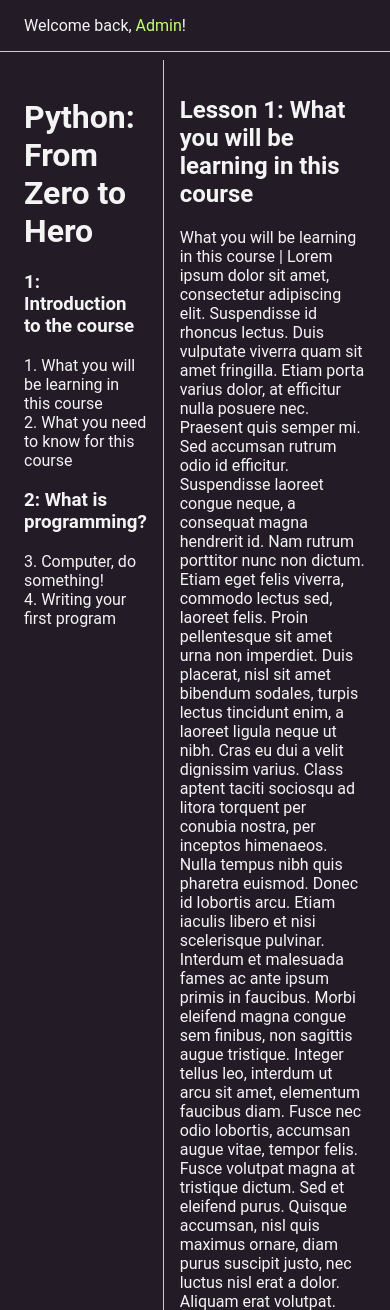
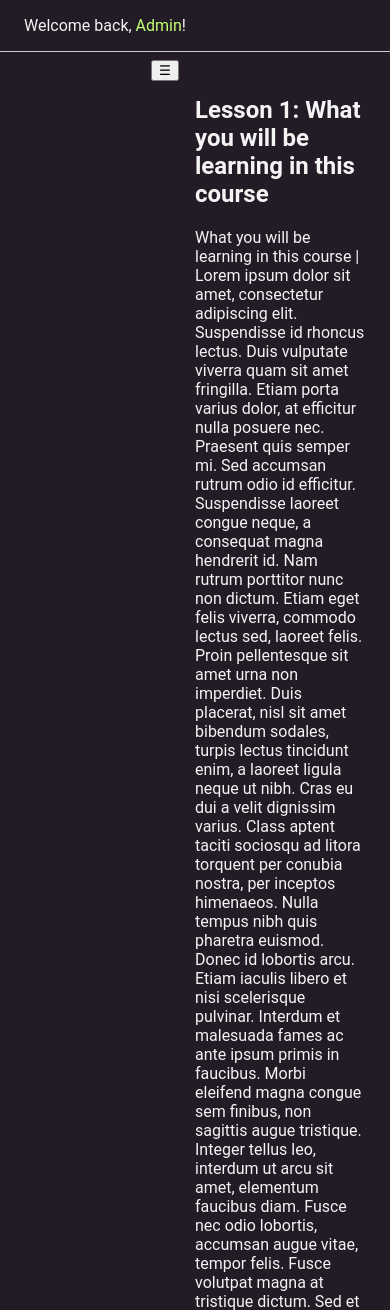
Before and after one commit to The-Digital-Dilemma/GetIT, a Django app: page /courses/1/ in a window 390 px wide. Shown: the part 50-1360 px from the top of the page. Run offline with Django 4.2, Linux system fonts and the light colour scheme; a user stored in the database is signed in; data comes from the database, SQL or seed files in the repository; both versions use the stored data as it was after the commit.

Commit message:
course details hamburger tempt menu 1

```diff
--- a/GetIT/courses/templates/courses/course_details.html
+++ b/GetIT/courses/templates/courses/course_details.html
@@ -1,5 +1,8 @@
 {% extends "base.html" %} {% block content %} {% if course.chapter_set.all %}
 <div class="course-details-container">
+  <div class="toggle-sidebar">
+    <button class="sidebar-toggle-button">&#9776;</button>
+  </div>
   <div class="sidebar">
     <h1>{{ course.title }}</h1>
     {% for chapter in course.chapter_set.all %}
@@ -12,13 +15,14 @@
     ><br />
     {% endfor %} {% endfor %}
   </div>
-  {% else %}
-  <div class="coming-soon-container">
-    <h2>{{ course.title }}</h2>
-    <div class="coming-soon">
-      <p>content coming soon</p>
-    </div>
+</div>
+{% else %}
+<div class="coming-soon-container">
+  <h2>{{ course.title }}</h2>
+  <div class="coming-soon">
+    <p>content coming soon</p>
   </div>
+
   {% endif %}
   <div class="lesson-content">
     {% if lesson %}
--- a/GetIT/static/css/style.css
+++ b/GetIT/static/css/style.css
@@ -623,10 +623,18 @@
 /* COURSE DETAILS AND LESSON CONTENT SECTION */
 
 /* Red border is for testing purposes */
+.toggle-sidebar {
+  display: none;
+}
 .course-details-container {
   flex: 1;
+  position: relative;
   display: flex;
+  flex-direction: column;
   justify-content: space-between;
+}
+.couses-details-box {
+  flex-direction: row;
 }
 .sidebar {
   flex: 1;
@@ -674,9 +682,6 @@
     border: 1px solid var(--primary-color);
     border-radius: 8px;
   }
-  .hamburger-button.active {
-    content: "x";
-  }
   .navigation-menu.active {
     display: flex; /* Show the menu when the button is clicked */
     flex-direction: column;
@@ -713,6 +718,25 @@
   .welcome-content-who {
     justify-content: center;
   }
+  /* COURSE DETAILS AND LESSON CONTENT SECTION  FOR RESPONSIVE*/
+
+  .toggle-sidebar {
+    display: flex;
+    justify-content: flex-end;
+  }
+  .sidebar {
+    display: none;
+    flex: 1;
+    padding: 1em;
+    border-right: 1px solid var(--border-color);
+  }
+  .show-sidebar .sidebar {
+    display: flex;
+    flex-direction: column;
+  }
+  .lesson-content {
+    flex: 1;
+  }
 }
 @media (max-width: 420px) {
   .profile-container {
--- a/GetIT/static/templates/base.html
+++ b/GetIT/static/templates/base.html
@@ -17,10 +17,16 @@
         // JavaScript code to toggle the active state of the hamburger button
         const hamburgerButton = document.querySelector(".hamburger-button");
         const navigationMenu = document.querySelector(".navigation-menu");
+        const toggleButton = document.querySelector(".sidebar-toggle-button");
+        const sidebarContainer = document.querySelector(".course-details-container");
 
         hamburgerButton.addEventListener("click", () => {
           hamburgerButton.classList.toggle("active");
           navigationMenu.classList.toggle("active");
+        });
+
+        toggleButton.addEventListener("click", () => {
+          sidebarContainer.classList.toggle("show-sidebar");
         });
       });
     </script>
```
Also changed, not shown: GetIT/db.sqlite3.
